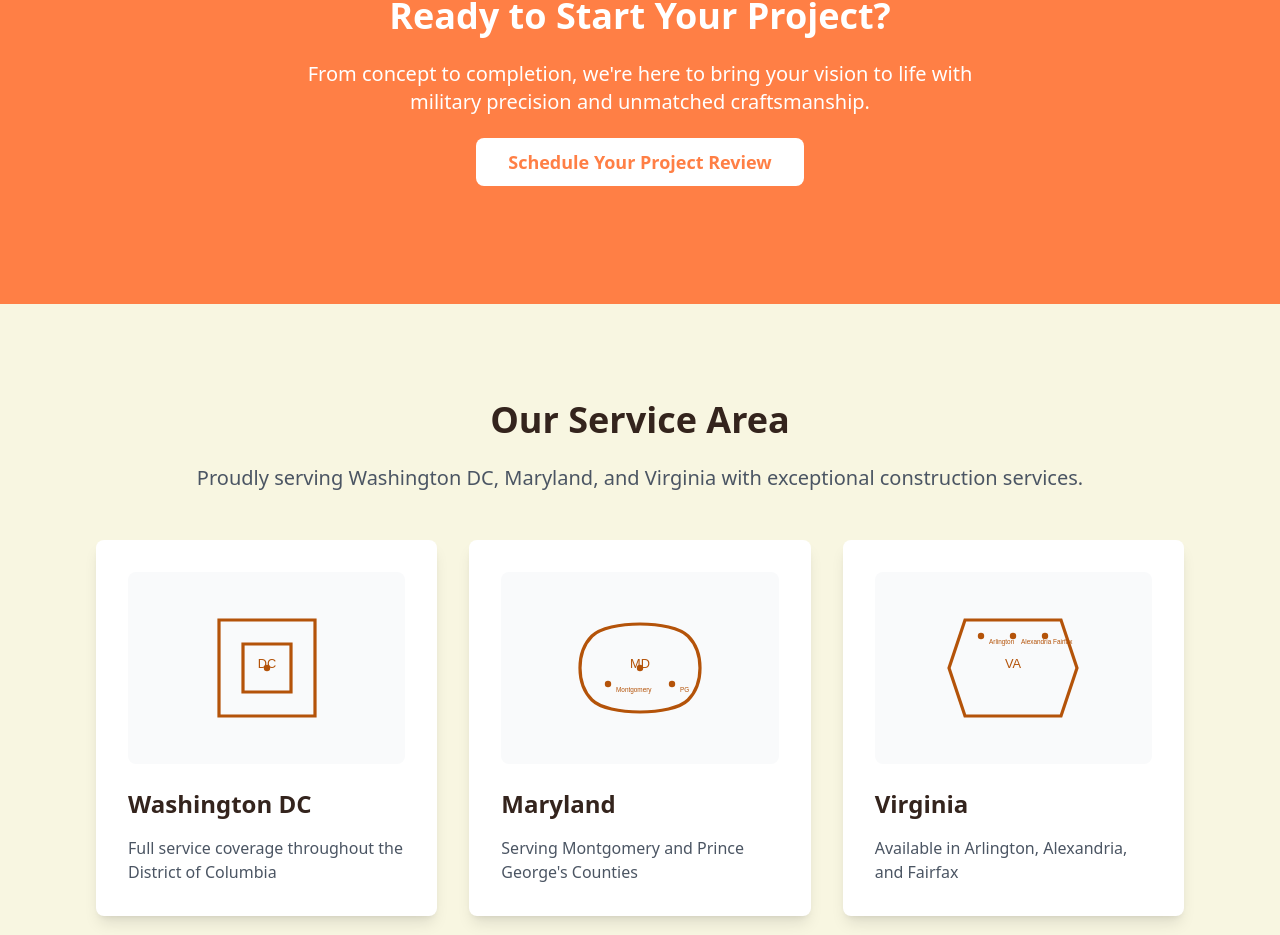
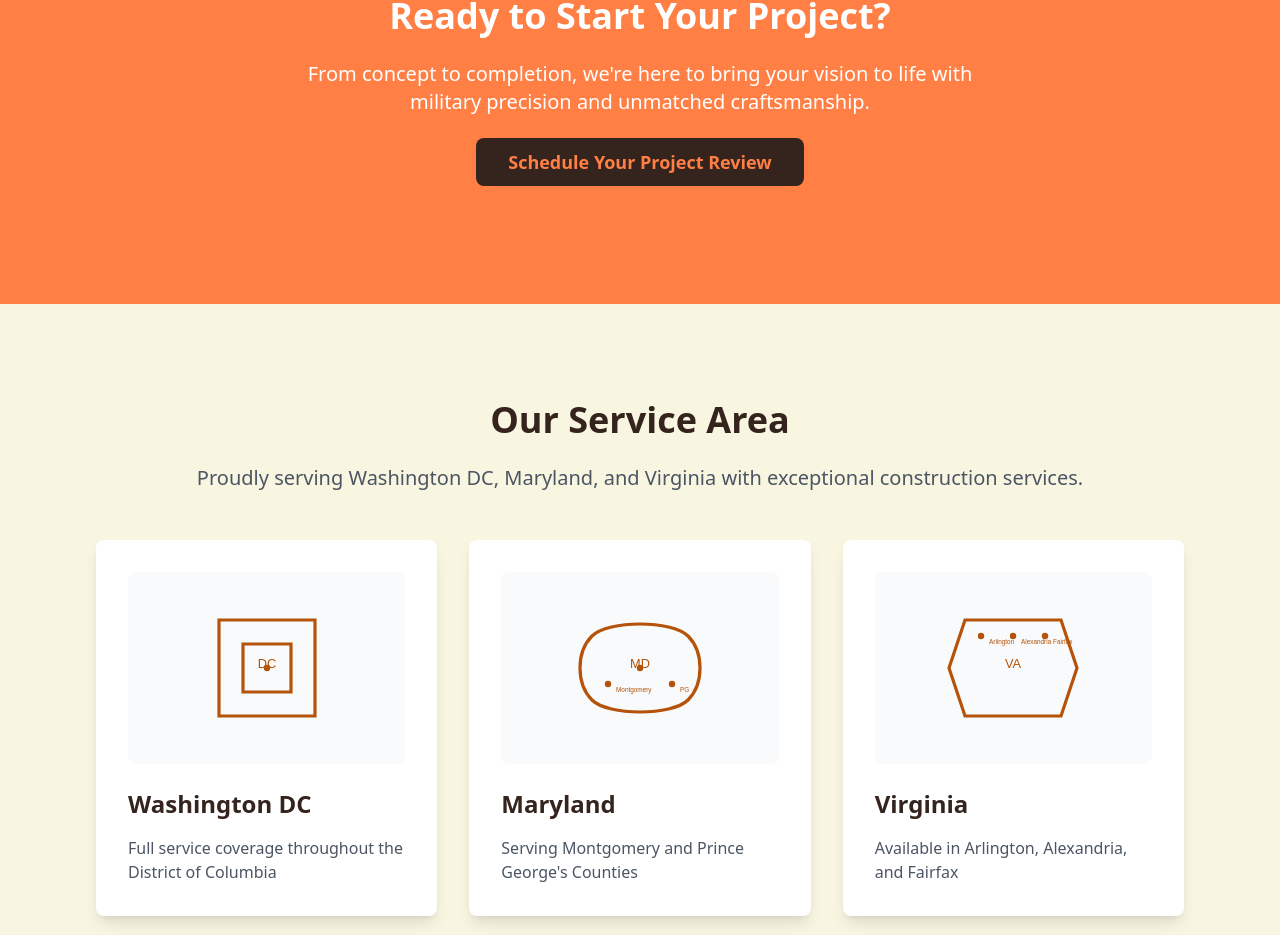
Before and after one commit to tjcandesign/dc-veteran-building, a React (Vite) app: page / in a window 1280 px wide. Shown: the part 2184-3119 px from the top of the page. Built offline with nearby package versions, Linux system fonts and the light colour scheme.

Commit message:
Update CTA button to black background with orange text

```diff
--- a/src/pages/Home.jsx
+++ b/src/pages/Home.jsx
@@ -159,7 +159,7 @@ function Home() {
           </p>
           <Link
             to="/consultation"
-            className="bg-white text-primary px-8 py-3 rounded-lg text-lg font-bold hover:bg-opacity-90 transition-all"
+            className="bg-dark-brown text-primary px-8 py-3 rounded-lg text-lg font-bold hover:bg-opacity-90 transition-all"
           >
             Schedule Your Project Review
           </Link>
```
